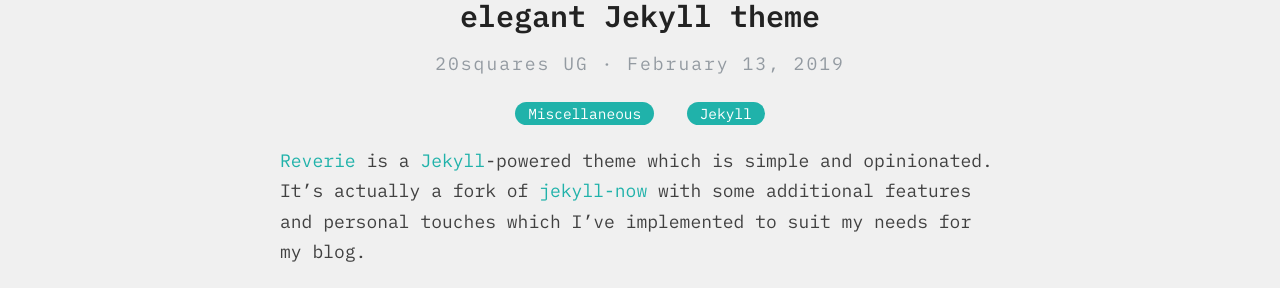
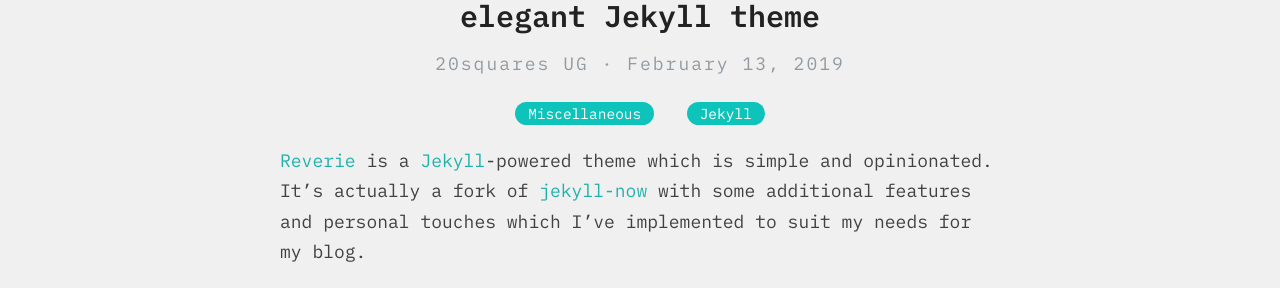
Before and after one commit to eric-downes/20sq-blog, a Jekyll site: the page built from _posts/2019-02-13-introducing-reverie-jekyll-theme.md, in a window 1280 px wide. Shown: the part 172-460 px from the top of the page. Built offline with Jekyll 4.4.1, drawn with Linux system fonts in a browser that asks for light colours; comment, search, counter and statistics services are not loaded.

Commit message:
Playing a bit with colors

```diff
--- a/assets/style.scss
+++ b/assets/style.scss
@@ -412,7 +412,7 @@ nav {
     color: $gray;
     font-size: 22px;
     font-style: italic;
-    background-color: rgb(184, 255, 251);
+    background-color: #2dd9d0;
   }
 
   .you-may-like{
@@ -739,7 +739,7 @@ Modules - reusable parts of our design
   font-size: 14.5px;
   padding: 2px 13px;
   border: none;
-  background-color: lightseagreen;
+  background-color: #0ec4ba;
   border-radius: 50px;
   color: #fff;
 }
```
